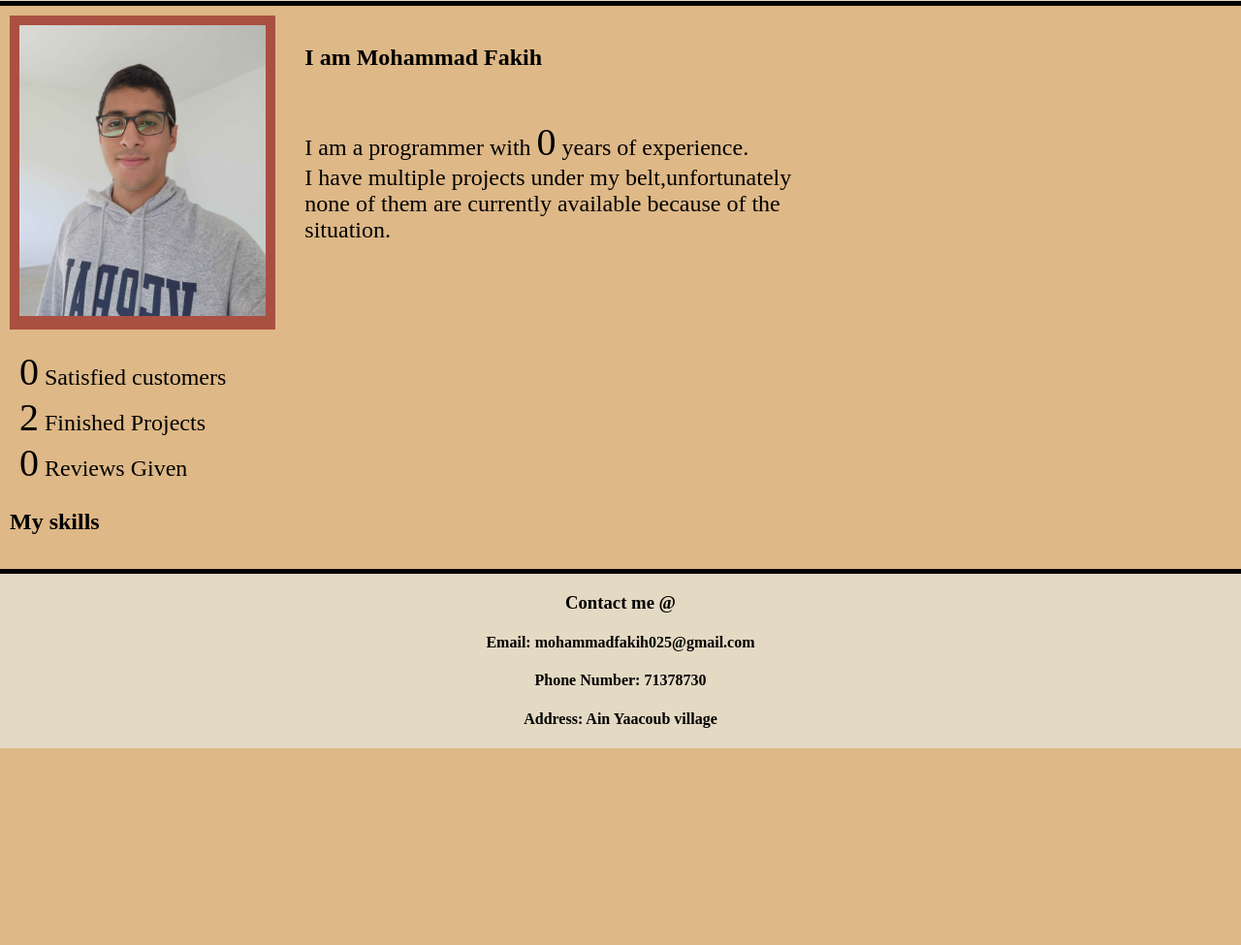
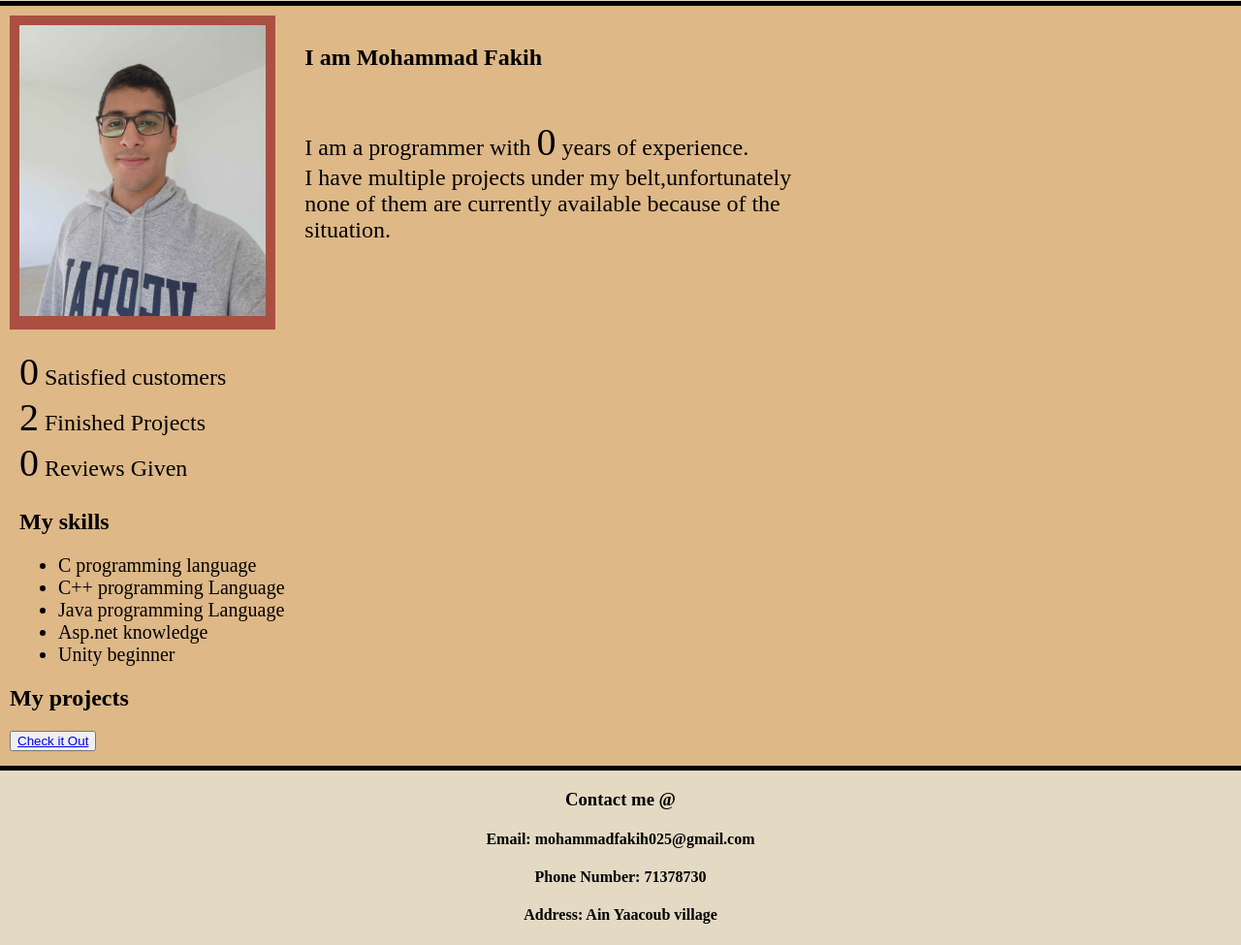
Before and after one commit to MohammadFakih02/My-portfolio, a plain HTML site: page Pages/Index.html in a window 1280 px wide. Shown: the part 89-1064 px from the top of the page at 97% size. Before the commit the page ends 861 px from the top, so only its background shows below. Drawn offline with Linux system fonts and the light colour scheme.

Commit message:
added My Skills sections, and button to go to projects page

```diff
--- a/Pages/Index.html
+++ b/Pages/Index.html
@@ -62,7 +62,6 @@
       }
       .my-skills {
         padding-left: 10px;
-        margin-left: 10px;
       }
       footer {
         background-color: rgb(228, 217, 195);
@@ -74,6 +73,9 @@
         border: 0px;
         border-top: 5px;
         border-style: solid;
+      }
+      li {
+        font-size: 20px;
       }
     </style>
   </head>
@@ -105,8 +107,20 @@
       </p>
     </div>
 
-    <div class="My skills">
+    <div class="my-skills">
       <h2>My skills</h2>
+      <ul>
+        <li>C programming language</li>
+        <li>C++ programming Language</li>
+        <li>Java programming Language</li>
+        <li>Asp.net knowledge</li>
+        <li>Unity beginner</li>
+      </ul>
+    </div>
+
+    <div>
+      <h2>My projects</h2>
+      <button><a href="projects.html">Check it Out</a></button>
     </div>
 
     <footer>
```
Also changed, not shown: Pages/projects.html (added).
